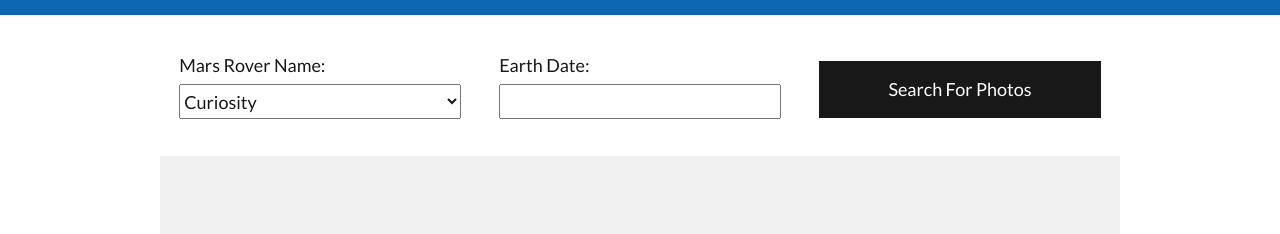
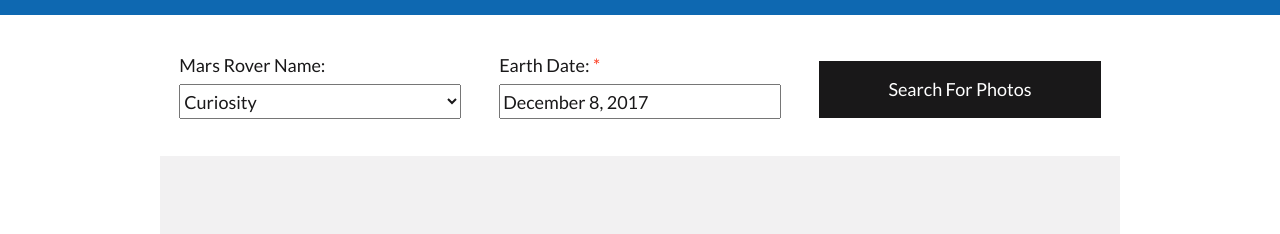
Before and after one commit to elisekain/marsRover, a plain HTML site: page index.html in a window 1280 px wide. Shown: the part 259-493 px from the top of the page. Drawn offline with nearby package versions, Linux system fonts and the light colour scheme.

Commit message:
configure datepicker min/max dates

```diff
--- a/index.html
+++ b/index.html
@@ -35,7 +35,7 @@
 
 				<!-- Earth Date Select -->
 				<div class="col-4">
-					<label for="earthDate">Earth Date:</label>
+					<label for="earthDate">Earth Date: <span>&ast;</span></label>
 					<input type="text" id="earthDate">
 				</div>
 
--- a/js/main.js
+++ b/js/main.js
@@ -1,19 +1,25 @@
 document.addEventListener("DOMContentLoaded", function() {
-	flatpickr("#earthDate", {});
+	let today = new Date();
+	let calendar = flatpickr("#earthDate", {
+		altInput: true,
+		defaultDate: today.fp_incr(-1),
+		minDate: new Date("January 1, 2004 0:0:00"),
+		maxDate: today
+	});
 
 	document.getElementById("searchForPhotos").addEventListener("submit", requestPhotos);
 
 	function requestPhotos(e) {
 		e.preventDefault();
+		clearTable();
+
 		const API_BASE = "https://api.nasa.gov/mars-photos/api/v1/rovers",
 			API_KEY = `api_key=${config.API_KEY}`;
 
 		let rover = e.target[0].value,
 			earthDate = e.target[1].value;
 
-		// Clear any previous error messages or photos
-		hideErrorMsg();
-		clearTable();
+		if (!earthDate) return showErrorMsg("No Earth Date Selected");
 
 		// Call Mars Rover API
 		fetch(`${API_BASE}/${rover}/photos?earth_date=${earthDate}&page=1&${API_KEY}`)
@@ -27,7 +33,7 @@ document.addEventListener("DOMContentLoaded", function() {
 				constructTable(response.photos, rover, earthDate);
 			})
 			.catch(function(error) {
-				showErrorMsg(`Error from API: ${error.message}`);
+				showErrorMsg(`Error from Mars Rover API: <span>${error.message}</span>`);
 				console.log(`Error: ${error.message}`);
 			});
 	}
@@ -86,10 +92,16 @@ document.addEventListener("DOMContentLoaded", function() {
 	}
 
 	function clearTable() {
+		hideErrorMsg();
 		let table = document.getElementById("photoTable");
 		let blankState = document.getElementById("blankState");
 
 		table.style.display = "none";
 		blankState.style.display = "block";
 	}
+
+	function setDateRange() {
+		calendar.set("minDate", new Date());
+		calendar.set("maxDate", new Date());
+	}
 });
--- a/scss/_form.scss
+++ b/scss/_form.scss
@@ -26,4 +26,8 @@ form#searchForPhotos {
 		padding: 15px 15px;
 		margin-top: 3.5%;
 	}
+
+	span {
+		color: $red;
+	}
 }
```
Also changed, not shown: css/main.min.css, 1 other file.
